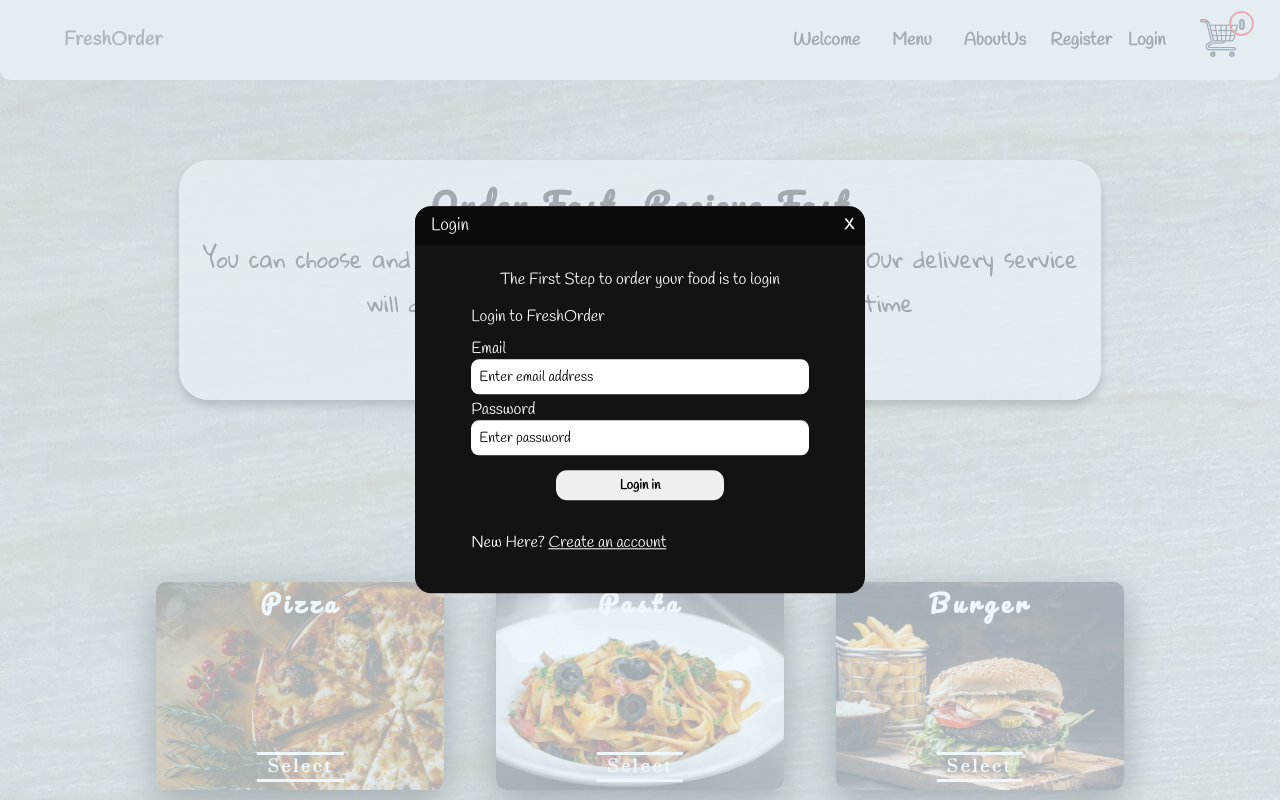
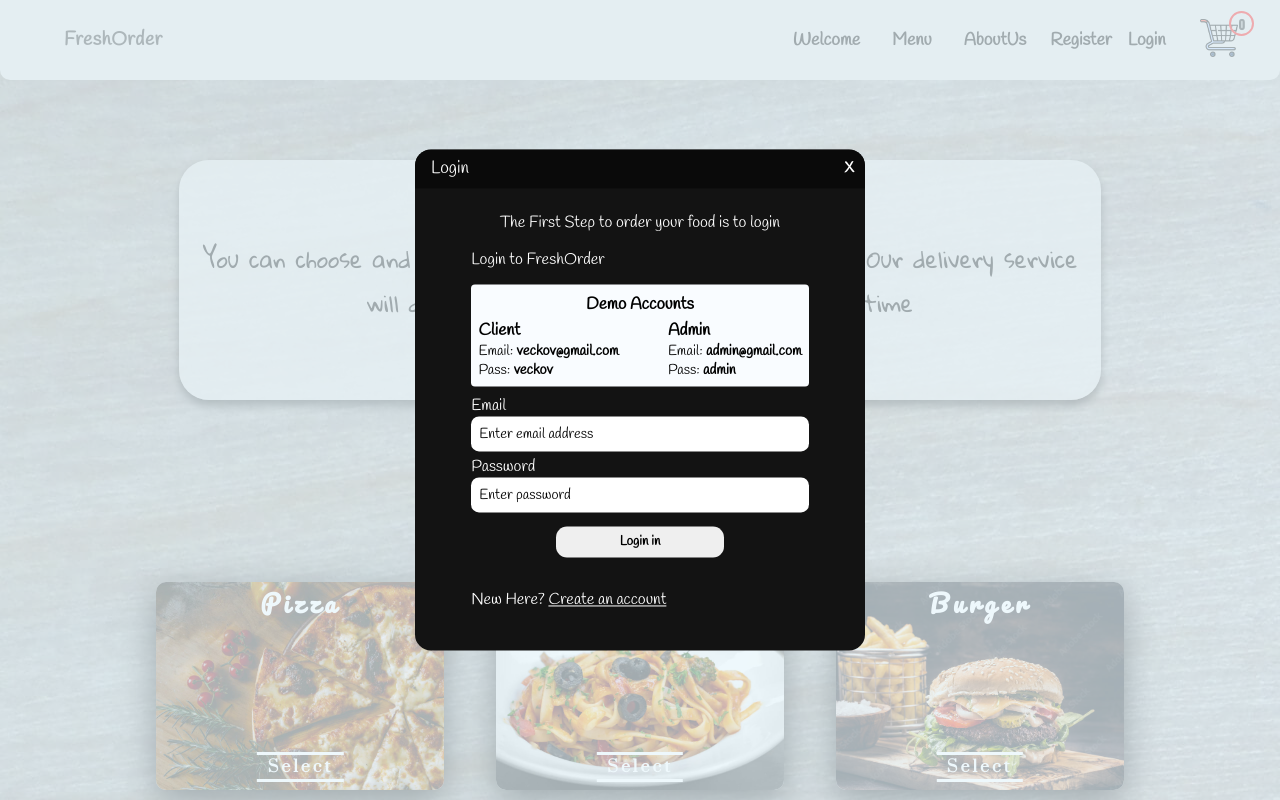
Before and after one commit to VeckovN/FreshOrder, a React (Create React App) app in the folder client/: page / in a window 1280 px wide. Both pictures are taken after a click on the item "Login". Shown: the top 800 px of the page. Built offline with nearby package versions, Linux system fonts and the light colour scheme; no server answers; a web font is replaced by a local one.

Commit message:
feat: add demo client and admin accounts to login form

```diff
--- a/client/src/components/Login/Login.css
+++ b/client/src/components/Login/Login.css
@@ -29,6 +29,35 @@
     padding-bottom: 1em;
     text-align: center;
 }
+
+.demo-accounts {
+    padding:.4em .5em;
+    margin:.4em 0em;
+    background-color: rgb(249, 252, 255);
+    font-size: .9em;
+
+    border-radius: 4px;
+}
+
+.demo-accounts > h3:first-of-type{
+    margin: .2em 0em;
+    text-align: center;
+}
+
+.accounts-container{
+    width: 100%;
+    height: 100%;
+    display: flex;
+    justify-content: space-between;
+}
+
+.accounts-container .info > div > span {
+    font-weight: 600;
+}
+
+/* .info > div > span {
+    font-weight: 400;
+} */
 
 .input-login-container{
     width: 100%;
--- a/client/src/components/Login/LoginForm.js
+++ b/client/src/components/Login/LoginForm.js
@@ -14,6 +14,25 @@ const LoginForm = ({loading, values, handleChanges, errors, submitForm, showRegi
             <div className='welcome-text'>
                 <div>The First Step to order your food is to login</div>
                 <div id="login-text"> Login to FreshOrder </div>
+            </div>
+
+
+            <div className='demo-accounts'>
+                <h3> Demo Accounts</h3>
+                <div className='accounts-container'>
+                    <div className='info'>
+                        <h3>Client</h3>
+                        <div>Email: <span> veckov@gmail.com</span></div>
+                        <div>Pass: <span> veckov</span></div>
+                    </div>
+
+                      <div className='info'>
+                        <h3>Admin</h3>
+                        <div>Email: <span>admin@gmail.com</span></div>
+                        <div>Pass: <span>admin</span></div>
+                    </div>
+
+                </div>
             </div>
 
             <div className="input-login-container">
```
